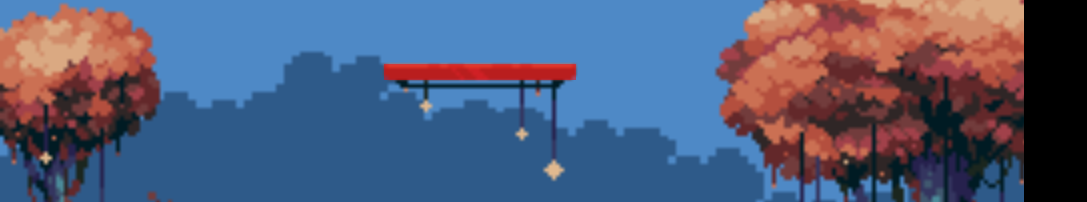
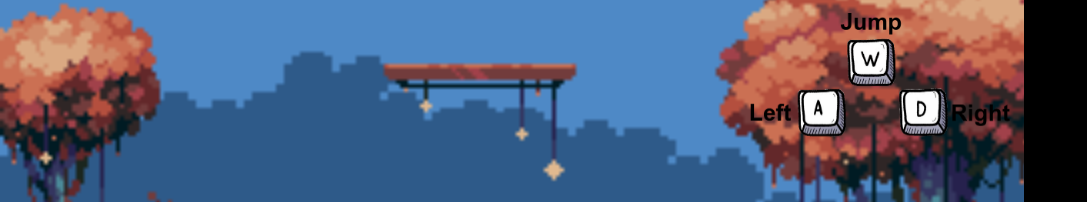
Before and after one commit to juliofreitasbm/Vertical-Platformer, a plain HTML site: page index.html in a window 1280 px wide. Shown: the top 202 px of the page, without its empty margins (0-1087 px from the left). Drawn offline with Linux system fonts and the light colour scheme.

Commit message:
Camera pan left, right, up and down

```diff
--- a/index.html
+++ b/index.html
@@ -8,6 +8,18 @@
 	}
 	body {
 		background-color: black;
+		position: relative;
+	}
+	img {
+		position: absolute;
+		left: 750px;
+		top: 10px;
+		width: 260px;
+		opacity: 1;
+		transition: opacity 500ms ease-in-out;
+	}
+	.fade-out {
+		opacity: 0;
 	}
 </style>
 
@@ -17,7 +29,10 @@
 	<title>Learning Vertical Platform</title>
 </head>
 <body>
-	<canvas></canvas>
+	<canvas>
+	</canvas>
+
+	<img id="wad" src="img/wad.png" alt="WAD para mover">
 
 	<script src="./js/utils.js"></script>
 	<script src="./js/classes/CollisionBlock.js"></script>
--- a/index.js
+++ b/index.js
@@ -3,6 +3,15 @@ const c = canvas.getContext('2d');
 
 canvas.width = 1024
 canvas.height = 576
+
+// Deactivate WAD message
+imgWAD = document.getElementById('wad');
+setTimeout(() => {
+	imgWAD.classList.add('fade-out');
+},5000)
+setTimeout(() => {
+	imgWAD.style.display = 'none';
+},6000)
 
 const scaledCanvas = {
 	width: canvas.width/4,
@@ -131,6 +140,14 @@ const background = new Sprite({
 	imageSrc: './img/background.png'
 })
 
+const backgroundImageHeight = 432
+const camera = {
+	position: {
+		x: 0,
+		y: -backgroundImageHeight + scaledCanvas.height,
+	}
+}
+
 function animate() {
 	window.requestAnimationFrame(animate);
 
@@ -139,12 +156,13 @@ function animate() {
 
 	c.save()
 	c.scale(4, 4)
-	c.translate(0, -background.image.height + scaledCanvas.height)
+	c.translate(camera.position.x, camera.position.y)
 	background.update()
 
-	collisionBlocks.forEach((collisionBlock) => {collisionBlock.update()})
-	platformCollisionBlocks.forEach((platformCollisionBlock) => {platformCollisionBlock.update()})
+	// collisionBlocks.forEach((collisionBlock) => {collisionBlock.update()})
+	// platformCollisionBlocks.forEach((platformCollisionBlock) => {platformCollisionBlock.update()})
 
+	player.checkForHorizontalCanvasCollision()
 	player.update();
 
 	player.velocity.x = 0;
@@ -152,13 +170,13 @@ function animate() {
 		player.switchSprite('Run')
 		player.velocity.x = 2
 		player.direction = 'right'
-
+		player.shouldPanCameraToTheLeft({canvas, camera})
 	}
 	else if(keys.a.pressed) {
 		player.switchSprite('RunLeft')
 		player.velocity.x = -2
 		player.direction = 'left'
-
+		player.shouldPanCameraToTheRight({canvas, camera})
 	}
 	else if(player.velocity.y === 0) {
 		if(player.direction === 'right') player.switchSprite('Idle')
@@ -168,11 +186,15 @@ function animate() {
 	if(player.velocity.y < 0) {
 		if(player.direction === 'right') player.switchSprite('Jump')
 		else player.switchSprite('JumpLeft')
+
+		player.shouldPanCameraDown({canvas, camera})
 	}
 	else if (player.velocity.y > 0){
 		if(player.direction === 'right') player.switchSprite('Fall')
 		else player.switchSprite('FallLeft')
 
+
+		player.shouldPanCameraUp({canvas, camera})
 		if(player.jumpCount > 1) player.jumpCount = 1
 	}
 
--- a/js/classes/Player.js
+++ b/js/classes/Player.js
@@ -55,23 +55,73 @@ class Player extends Sprite{
 		this.frameRate = this.animations[key].frameRate
 	}
 
+	checkForHorizontalCanvasCollision() {
+		if(player.direction == 'right' && this.hitbox.position.x + this.hitbox.width >= 576)
+			this.velocity.x = 0
+
+		if(player.direction == 'left' && this.hitbox.position.x <= 0)
+			this.velocity.x = 0
+	}
+
+	shouldPanCameraToTheLeft({canvas, camera}) {
+		const cameraboxRightSide = this.camerabox.position.x + this.camerabox.width
+		const scaledDownCanvasWidth = canvas.width / 4
+
+		if(cameraboxRightSide >= 576) return
+
+		if (cameraboxRightSide >= scaledDownCanvasWidth + Math.abs(camera.position.x)) {
+			camera.position.x -= this.velocity.x
+		}
+	}
+
+	shouldPanCameraToTheRight({canvas, camera}) {
+		const cameraboxLeftSide = this.camerabox.position.x
+
+		if(cameraboxLeftSide <= 0) return
+
+		if (cameraboxLeftSide <= Math.abs(camera.position.x)) {
+			camera.position.x -= this.velocity.x
+		}
+	}
+
+	shouldPanCameraDown({canvas, camera}) {
+		const cameraboxTopSide = this.camerabox.position.y
+
+		if(cameraboxTopSide + this.velocity.y <= 0) return
+
+		if (cameraboxTopSide <= Math.abs(camera.position.y)) {
+			camera.position.y -= this.velocity.y
+		}
+	}
+
+	shouldPanCameraUp({canvas, camera}) {
+		const cameraboxDownSide = this.camerabox.position.y + this.camerabox.height
+		const scaledDownCanvasHeight = canvas.height / 4
+
+		if(cameraboxDownSide + this.velocity.y >= 432) return
+
+		if (cameraboxDownSide >= scaledDownCanvasHeight + Math.abs(camera.position.y)) {
+			camera.position.y -= this.velocity.y
+		}
+	}
 
 	update() {
 		this.updateFrames()
 		this.updateHitbox()
 		this.updateCamerabox()
 
-		// draws out the image
-		c.fillStyle  = 'rgba(0, 255, 0, 0.2)'
-		c.fillRect(this.position.x, this.position.y, this.width, this.height)
 
-		// draws out the hitbox
-		c.fillStyle  = 'rgba(255, 0, 0, 0.2)'
-		c.fillRect(this.hitbox.position.x, this.hitbox.position.y, this.hitbox.width, this.hitbox.height)
+		// // draws out the image
+		// c.fillStyle  = 'rgba(0, 255, 0, 0.2)'
+		// c.fillRect(this.position.x, this.position.y, this.width, this.height)
 
-		// draws out the camerabox
-		c.fillStyle  = 'rgba(0, 0, 255, 0.2)'
-		c.fillRect(this.camerabox.position.x, this.camerabox.position.y, this.camerabox.width, this.camerabox.height)
+		// // draws out the hitbox
+		// c.fillStyle  = 'rgba(255, 0, 0, 0.2)'
+		// c.fillRect(this.hitbox.position.x, this.hitbox.position.y, this.hitbox.width, this.hitbox.height)
+
+		// // draws out the camerabox
+		// c.fillStyle  = 'rgba(0, 0, 255, 0.2)'
+		// c.fillRect(this.camerabox.position.x, this.camerabox.position.y, this.camerabox.width, this.camerabox.height)
 
 
 		this.draw()
@@ -86,23 +136,21 @@ class Player extends Sprite{
 
 	updateHitbox() {
 		this.hitbox = {
+			...this.hitbox,
 			position: {
 				x: this.position.x + 32,
 				y: this.position.y + 26,
 			},
-			width: 16,
-	 		height: 27,
 		}
 	}
 
 	updateCamerabox() {
 		this.camerabox = {
+			...this.camerabox,
 			position: {
 				x: this.hitbox.position.x - (this.camerabox.width - this.hitbox.width)/2,
 				y: this.hitbox.position.y - (this.camerabox.height - this.hitbox.height)/2,
 			},
-			width: 200,
-			height: 80,
 		}
 	}
 
@@ -189,19 +237,9 @@ class Player extends Sprite{
 
 					const offset = this.hitbox.position.y - this.position.y + this.hitbox.height
 
-					// if(this.hitbox.position.y + this.hitbox.height <= platformCollisionBlock.position.y)
 						this.position.y = platformCollisionBlock.position.y - offset - 0.01
 					break;
 				}
-
-				// if(this.velocity.y < 0) {
-				// 	this.velocity.y = 0
-
-				// 	const offset = this.hitbox.position.y - this.position.y
-
-				// 	this.position.y = platformCollisionBlock.position.y + platformCollisionBlock.height - offset + 0.01
-				// 	break;
-				// }
 			}
 		}
 	}
```
Also changed, not shown: img/wad.png (added).
